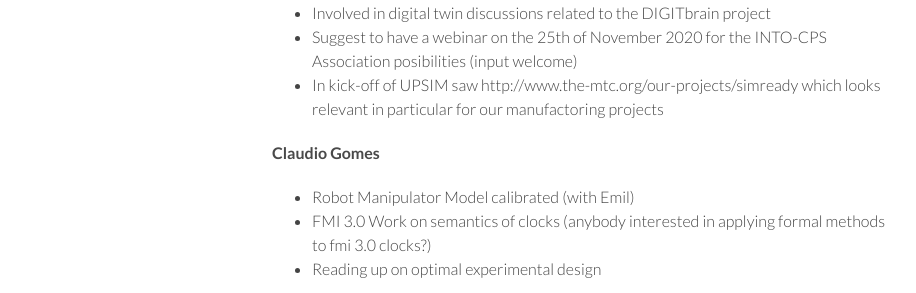
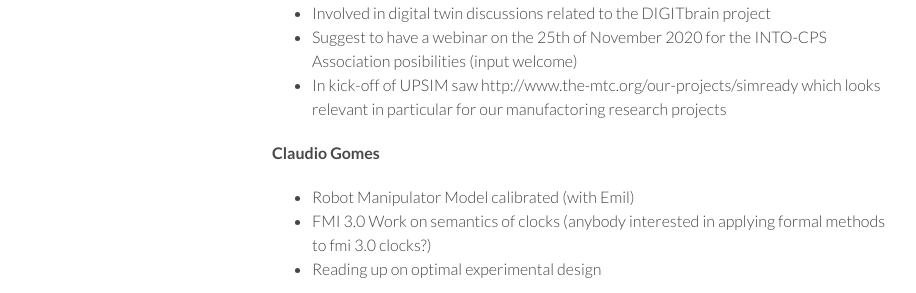
Before and after one commit to digitaltwincentre/digitaltwincentre.github.io, a Jekyll site: the page built from _biweeklies/Biweekly-26.md, in a window 1280 px wide. Shown: the part 336-629 px from the top of the page, without its empty margins (178-1094 px from the left). Built offline with Jekyll 4.4.1, drawn with Linux system fonts in a browser that asks for light colours; nearby versions of some CDN libraries.

Commit message:
Update Biweekly-26.md

```diff
--- a/_biweeklies/Biweekly-26.md
+++ b/_biweeklies/Biweekly-26.md
@@ -25,7 +25,7 @@ date: 16 October 2020, 1400 CEST
 * Planning meeting with Rinkjøbing-Skjern municipality in two weeks time
 * Involved in digital twin discussions related to the DIGITbrain project
 * Suggest to have a webinar on the 25th of November 2020 for the INTO-CPS Association posibilities (input welcome)
-* In kick-off of UPSIM saw http://www.the-mtc.org/our-projects/simready which looks relevant in particular for our manufactoring projects
+* In kick-off of UPSIM saw http://www.the-mtc.org/our-projects/simready which looks relevant in particular for our manufactoring research projects
 
 #### Claudio Gomes
 * Robot Manipulator Model calibrated (with Emil)
```
